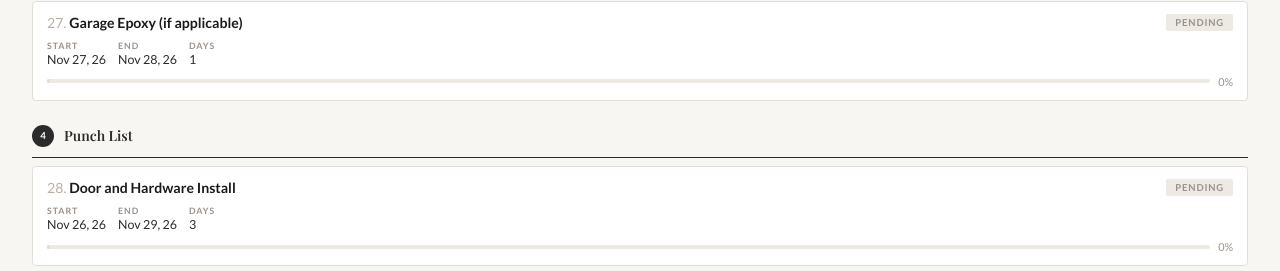
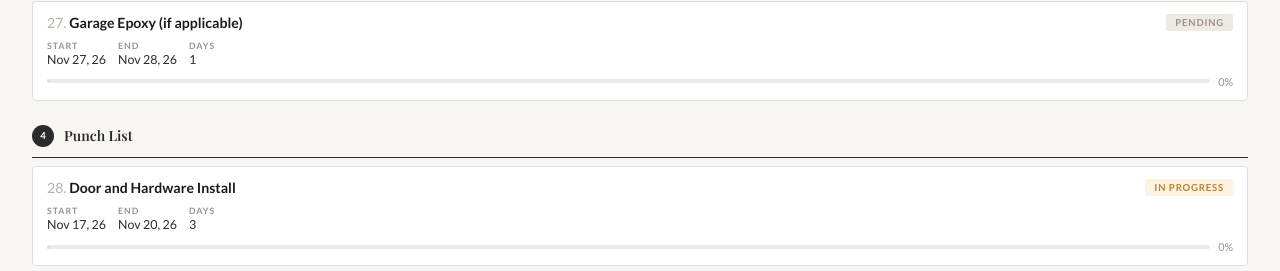
Before and after one commit to scottvanzee/dynasty-schedules, a plain HTML site: page 11263_Brookdale.html in a window 1280 px wide. Shown: the part 5138-5409 px from the top of the page. Drawn offline with nearby package versions, Linux system fonts and the light colour scheme.

Commit message:
11263: door and hardware install to be done by 11/20
Co-Authored-By: Claude Fable 5.2 <noreply@anthropic.com>
Claude-Session: https://claude.ai/code/session_0164m3YM9NosSBU96rCtA4UQ

```diff
--- a/11263_Brookdale.html
+++ b/11263_Brookdale.html
@@ -149,7 +149,7 @@ var tasks = [
     {stage:'Stage 3: Finish Construction',num:'27',task:'Sod',start:'2026-10-24',end:'2026-10-24',progress:100,status:'done'},
     {stage:'Stage 3: Finish Construction',num:'27',task:'Garage Paint (if applicable)',start:'2026-11-26',end:'2026-11-27',progress:0,status:'pending'},
     {stage:'Stage 3: Finish Construction',num:'27',task:'Garage Epoxy (if applicable)',start:'2026-11-27',end:'2026-11-28',progress:0,status:'pending'},
-    {stage:'Stage 4: Punch List',num:'28',task:'Door and Hardware Install',start:'2026-11-26',end:'2026-11-29',progress:0,status:'pending'},
+    {stage:'Stage 4: Punch List',num:'28',task:'Door and Hardware Install',start:'2026-11-17',end:'2026-11-20',progress:0,status:'wip'},
     {stage:'Stage 4: Punch List',num:'29',task:'Final Clean',start:'2026-11-29',end:'2026-12-01',progress:0,status:'pending'},
     {stage:'Stage 4: Punch List',num:'29',task:'Window Cleaning',start:'2026-11-16',end:'2026-11-16',progress:0,status:'pending'},
     {stage:'Stage 4: Punch List',num:'30',task:'Drywall Touch Up',start:'2026-11-14',end:'2026-11-14',progress:0,status:'pending'},
```
Also changed, not shown: index.html (+1 -1 lines).
